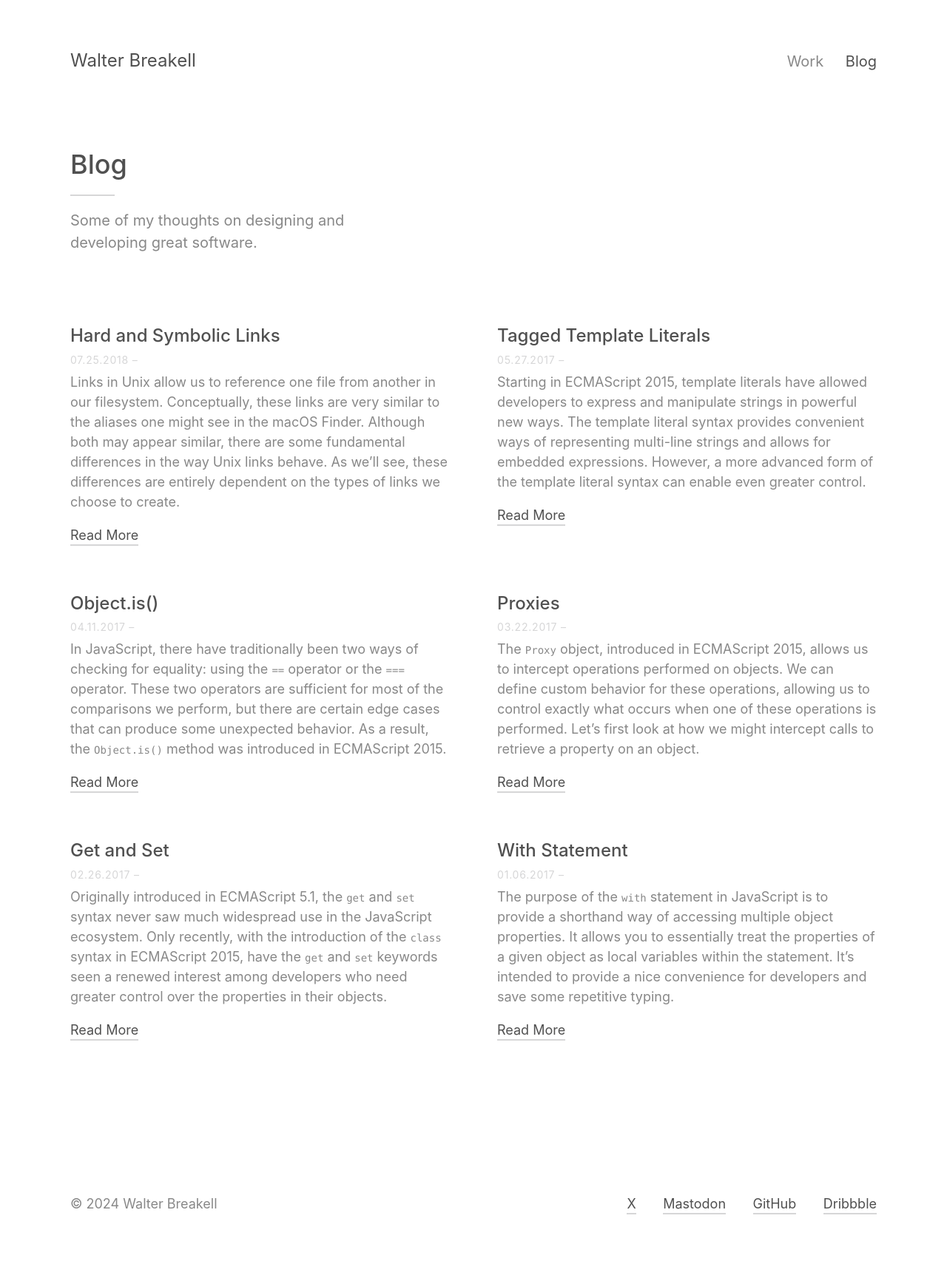
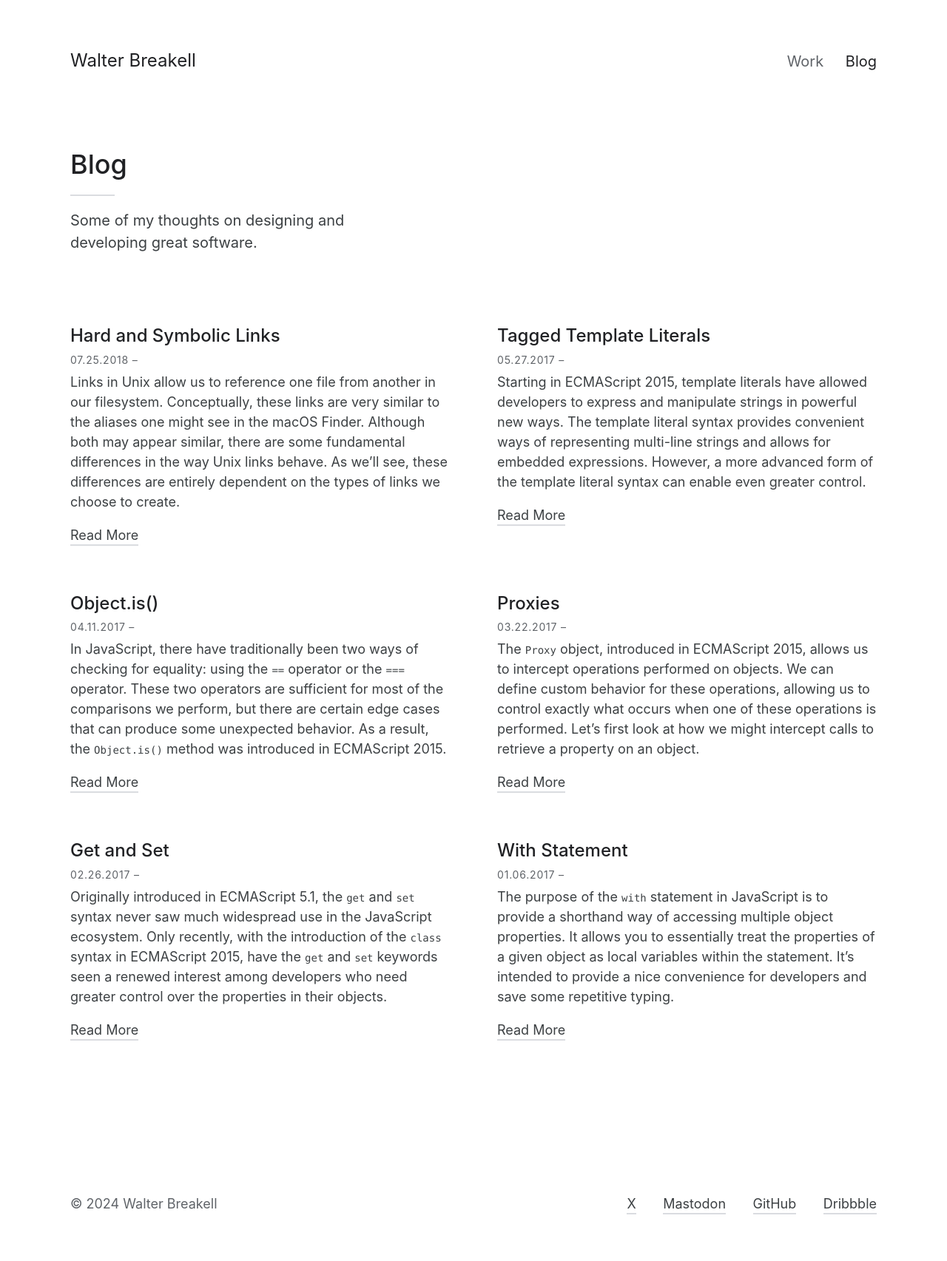
Before and after one commit to wbreakell/wbreakell.github.io, a Jekyll site: the page built from blog.html, in a window 1280 px wide. Shown: the whole page at 74% size. Built offline with Jekyll 4.4.1, drawn with Linux system fonts in a browser that asks for light colours.

Commit message:
Update text colors to improve legibility

```diff
--- a/_sass/components/_article.scss
+++ b/_sass/components/_article.scss
@@ -8,7 +8,7 @@
   }
 
   &__date {
-    color: #d6d6d7;
+    color: #5f6368;
     font-size: 0.875rem;
     letter-spacing: 0.05rem;
 
--- a/_sass/components/_footer.scss
+++ b/_sass/components/_footer.scss
@@ -14,7 +14,7 @@
   }
 
   &__copyright {
-    color: #888;
+    color: #5f6368;
     display: block;
     font-size: 0.875rem;
     order: 2;
@@ -48,8 +48,8 @@
   }
 
   &__link {
-    border-bottom: 2px solid #d6d6d7;
-    color: #505050;
+    border-bottom: 2px solid #dadce0;
+    color: #3c4043;
     font-size: 0.875rem;
     padding-bottom: 2px;
     text-decoration: none;
@@ -61,7 +61,7 @@
 
     &:focus,
     &:hover {
-      border-color: #888;
+      border-color: #5f6368;
     }
 
   }
--- a/_sass/components/_header.scss
+++ b/_sass/components/_header.scss
@@ -15,7 +15,7 @@
   }
 
   &__title {
-    color: #505050;
+    color: #202124;
     display: none;
     font-size: 1.25rem;
     text-decoration: none;
@@ -28,7 +28,7 @@
   }
 
   &__logo {
-    color: #505050;
+    color: #202124;
     font-size: 1.25rem;
     font-weight: 500;
     text-decoration: none;
@@ -61,17 +61,17 @@
   }
 
   &__link {
-    color: #888;
+    color: #5f6368;
     text-decoration: none;
     transition: all 0.4s cubic-bezier(0.19, 1, 0.22, 1);
 
     &:focus,
     &:hover {
-      color: #505050;
+      color: #202124;
     }
 
     &.is-active {
-      color: #505050;
+      color: #202124;
     }
 
   }
--- a/_sass/components/_headline.scss
+++ b/_sass/components/_headline.scss
@@ -4,7 +4,7 @@
   margin-bottom: 6rem;
 
   &__title {
-    color: #505050;
+    color: #202124;
     display: inline-block;
     font-size: 2rem;
     font-weight: 500;
@@ -16,7 +16,7 @@
     }
 
     &::after {
-      border-bottom: 2px solid #d6d6d7;
+      border-bottom: 2px solid #dadce0;
       bottom: 0;
       content: "";
       left: 0;
@@ -27,7 +27,7 @@
   }
 
   &__description {
-    color: #888;
+    color: #3c4043;
     font-size: 1rem;
     margin-top: 0;
 
--- a/_sass/components/_post.scss
+++ b/_sass/components/_post.scss
@@ -21,20 +21,20 @@
     }
 
     a {
-      color: #505050;
+      color: #202124;
       text-decoration: none;
     }
 
   }
 
   &__date {
-    color: #d6d6d7;
+    color: #5f6368;
     font-size: 0.875rem;
     letter-spacing: 0.05rem;
   }
 
   &__excerpt {
-    color: #888;
+    color: #3c4043;
     font-size: 0.875rem;
     margin-top: 0.3rem;
 
@@ -53,8 +53,8 @@
   }
 
   &__link {
-    border-bottom: 2px solid #d6d6d7;
-    color: #505050;
+    border-bottom: 2px solid #dadce0;
+    color: #3c4043;
     font-size: 0.875rem;
     padding-bottom: 2px;
     text-decoration: none;
@@ -66,7 +66,7 @@
 
     &:focus,
     &:hover {
-      border-color: #888;
+      border-color: #5f6368;
     }
 
   }
--- a/_sass/core/_base.scss
+++ b/_sass/core/_base.scss
@@ -11,18 +11,18 @@ html {
 }
 
 ::selection {
-  background-color: #505050;
+  background-color: #202124;
   color: #fff;
 }
 
 ::-moz-selection {
-  background-color: #505050;
+  background-color: #202124;
   color: #fff;
 }
 
 body {
   background-color: #fff;
-  color: #505050;
+  color: #202124;
   display: flex;
   flex-direction: column;
   font-family:
```
